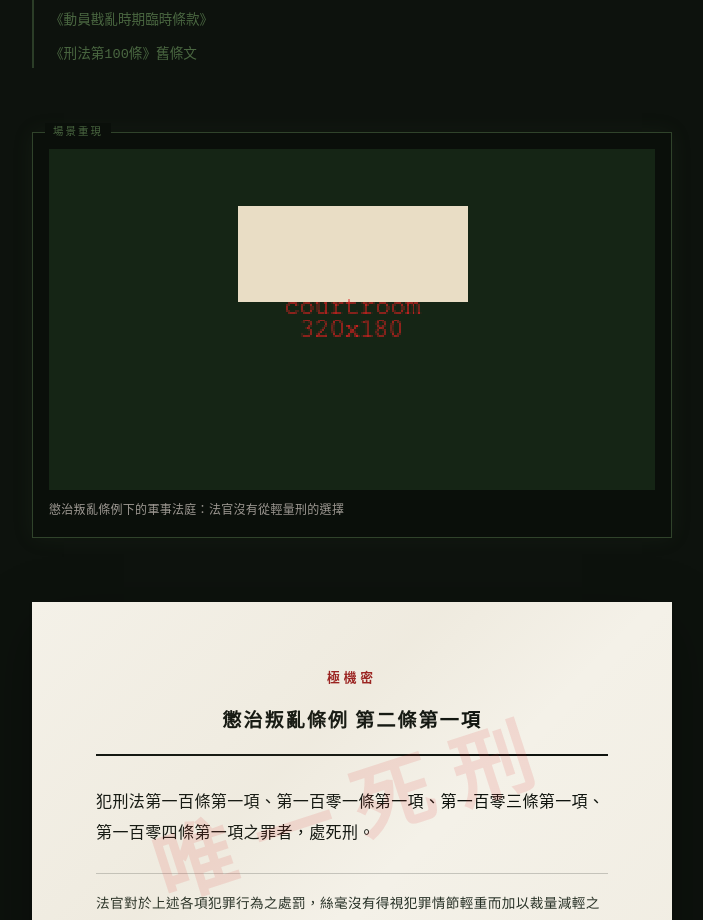
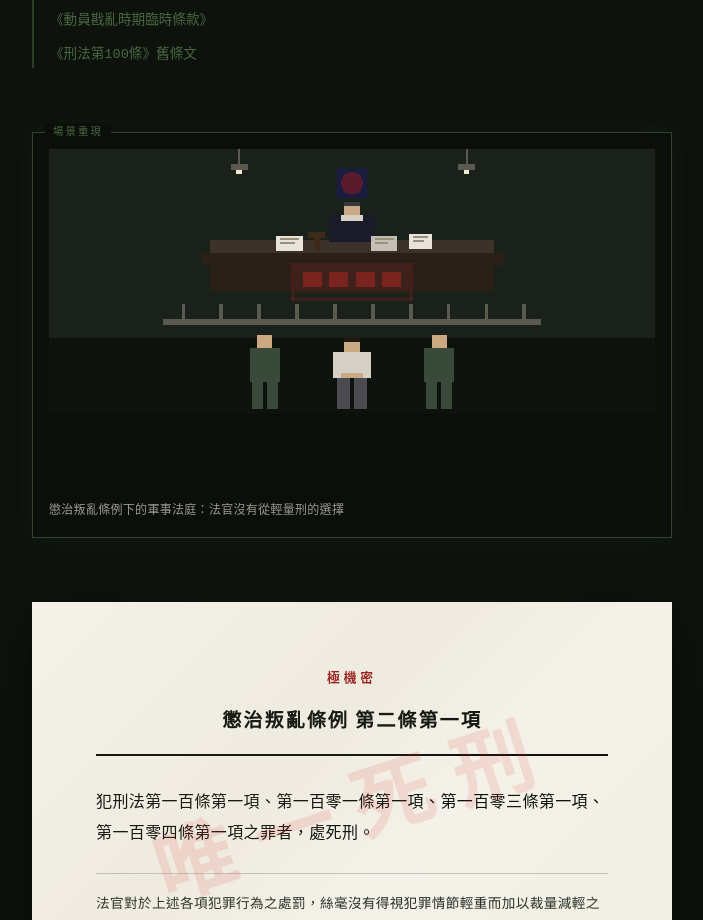
Before and after one commit to soanseng/nylon, a React (Vite) app: page / in a window 1280 px wide. Shown: the part 2600-3520 px from the top of the page, without its empty margins (288-991 px from the left). Built offline with nearby package versions, Linux system fonts and the light colour scheme; a web font is replaced by a local one.

Commit message:
feat: integrate CourtroomScene PixiJS into HistoricalContext chapter

```diff
--- a/src/chapters/HistoricalContext.tsx
+++ b/src/chapters/HistoricalContext.tsx
@@ -3,14 +3,16 @@ import { Section } from '../components/layout/Section'
 import { ScrollReveal } from '../components/narrative/ScrollReveal'
 import { ChapterHeader } from '../components/layout/ChapterHeader'
 import { DocumentPage } from '../components/narrative/DocumentPage'
-import { PixelArtScene } from '../components/pixel-art/PixelArtScene'
 import { StampAnimation } from '../components/interactive/StampAnimation'
 import { StatuteJudgment } from '../components/crt/StatuteJudgment'
+import { CourtroomScene } from '../components/pixel/scenes'
+import { PixelSceneFrame } from '../components/pixel/PixelSceneFrame'
+import { useScrollProgress } from '../hooks/useScrollProgress'
 import { punishmentOfRebellionAct, article21Quotes } from '../data/legal'
-import courtroom from '../assets/pixel-art/courtroom.png'
 
 export function HistoricalContext() {
   const [judgmentOpen, setJudgmentOpen] = useState(false)
+  const sceneScroll = useScrollProgress()
 
   return (
     <Section id="historical-context" background="ink">
@@ -47,13 +49,11 @@ export function HistoricalContext() {
         </ScrollReveal>
 
         {/* Pixel art: courtroom */}
-        <ScrollReveal>
-          <PixelArtScene
-            src={courtroom}
-            alt="法庭場景——法官高坐，被告站立，桌上「唯一死刑」印章"
-            caption="懲治叛亂條例下的軍事法庭：法官沒有從輕量刑的選擇"
-          />
-        </ScrollReveal>
+        <div ref={sceneScroll.ref}>
+          <PixelSceneFrame caption="懲治叛亂條例下的軍事法庭：法官沒有從輕量刑的選擇">
+            <CourtroomScene progress={sceneScroll.progress} isInView={sceneScroll.isInView} />
+          </PixelSceneFrame>
+        </div>
 
         {/* 1b: 二條一 statute display */}
         <ScrollReveal>
```
